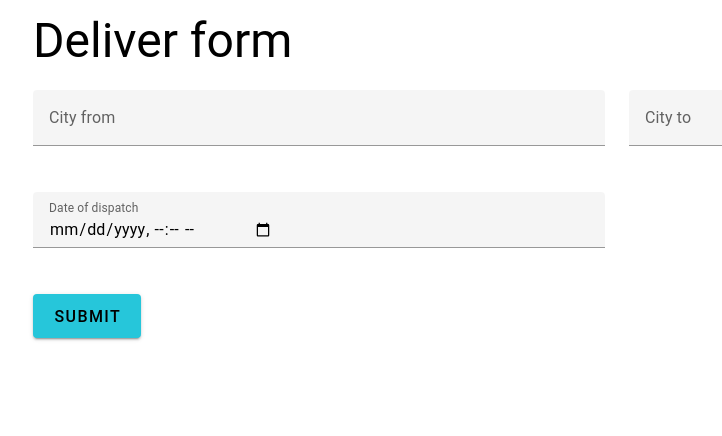
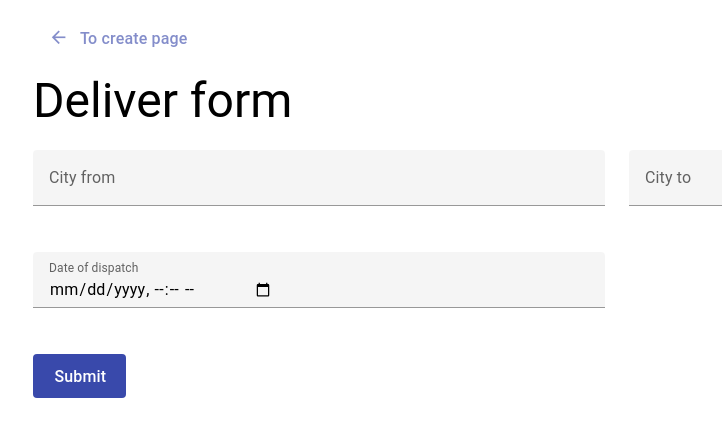
Before and after one commit to Artem-Zhuravlev/gotoinc-test, a Vue app: page /1/create/deliver in a window 1280 px wide. Shown: the top 436 px of the page, without its empty margins (23-745 px from the left). Built offline with nearby package versions, Linux system fonts and the light colour scheme.

Commit message:
feat(back-button-layout): add component  for forms

```diff
--- a/package.json
+++ b/package.json
@@ -8,6 +8,7 @@
     "lint": "vue-cli-service lint"
   },
   "dependencies": {
+    "@mdi/font": "^7.4.47",
     "@vue/reactivity": "^3.4.21",
     "core-js": "^3.8.3",
     "vue": "^3.2.13",
--- a/src/entities/Deliver/ui/DeliverForm.vue
+++ b/src/entities/Deliver/ui/DeliverForm.vue
@@ -1,6 +1,5 @@
 <template>
   <v-form v-model="valid">
-    <v-container class="container">
     <h3 class="text-h3 mb-6">Deliver form</h3>
     <v-row>
       <v-col
@@ -41,21 +40,22 @@
       <v-col
         cols="12"
       >
-          <v-btn
+        <button-base
           type="submit"
           size="large"
-            color="cyan-lighten-1"
-          >Submit</v-btn>
+        >
+          Submit
+        </button-base>
       </v-col>
 
     </v-row>
-    </v-container>
   </v-form>
 </template>
 
 <script setup lang="ts">
 import { reactive, ref } from 'vue';
 import { requiredField } from '@/utils/validators';
+import { ButtonBase } from '@/shared';
 
 const valid = ref(false);
 
--- a/src/entities/Order/ui/OrderForm.vue
+++ b/src/entities/Order/ui/OrderForm.vue
@@ -1,6 +1,5 @@
 <template>
   <v-form v-model="valid">
-    <v-container class="container">
     <h3 class="text-h3 mb-6">Order form</h3>
     <v-row>
       <v-col
@@ -67,7 +66,6 @@
       </v-col>
 
     </v-row>
-    </v-container>
   </v-form>
 </template>
 
--- /dev/null
+++ b/src/layouts/BackButtonLayout/BackButtonLayout.vue
@@ -0,0 +1,38 @@
+<template>
+  <v-container class="container">
+    <button-base
+      class="mb-4"
+      replace
+      :to="createPageLink"
+      variant="plain"
+    >
+      <v-icon
+        start
+        icon="mdi-arrow-left"
+      />
+      To create page
+    </button-base>
+    <slot />
+  </v-container>
+</template>
+
+<script setup lang="ts">
+import { ButtonBase } from '@/shared';
+import { computed } from '@vue/reactivity';
+import { useRoute } from 'vue-router';
+
+const route = useRoute();
+
+const createPageLink = computed(() => {
+  return {
+    name: 'create',
+    params: {
+      id: route.params.id,
+    },
+  };
+});
+</script>
+
+<style scoped>
+
+</style>
--- /dev/null
+++ b/src/layouts/index.ts
@@ -0,0 +1,3 @@
+import BackButtonLayout from './BackButtonLayout/BackButtonLayout.vue';
+
+export { BackButtonLayout };
--- a/src/main.ts
+++ b/src/main.ts
@@ -4,6 +4,8 @@ import 'vuetify/styles/main.css';
 import { createVuetify } from 'vuetify';
 import * as components from 'vuetify/components';
 import * as directives from 'vuetify/directives';
+import { aliases, mdi } from 'vuetify/iconsets/mdi';
+import '@mdi/font/css/materialdesignicons.css';
 import router from './router';
 import store from './store';
 import App from './App.vue';
@@ -11,6 +13,13 @@ import App from './App.vue';
 const vuetify = createVuetify({
   components,
   directives,
+  icons: {
+    defaultSet: 'mdi',
+    aliases,
+    sets: {
+      mdi,
+    },
+  },
 });
 
 // eslint-disable-next-line newline-per-chained-call
--- a/src/views/CreateDeliver.vue
+++ b/src/views/CreateDeliver.vue
@@ -1,9 +1,10 @@
 <template>
-  <div class="create-deliver">
+  <back-button-layout>
     <deliver-form />
-  </div>
+  </back-button-layout>
 </template>
 
 <script setup lang="ts">
 import DeliverForm from '@/entities/Deliver';
+import { BackButtonLayout } from '@/layouts';
 </script>
--- a/src/views/CreateOrder.vue
+++ b/src/views/CreateOrder.vue
@@ -1,9 +1,10 @@
 <template>
-  <div class="create-order">
+  <back-button-layout>
     <order-form />
-  </div>
+  </back-button-layout>
 </template>
 
 <script setup lang="ts">
 import OrderForm from '@/entities/Order';
+import { BackButtonLayout } from '@/layouts';
 </script>
```
Also changed, not shown: 1 other file (tests, documents, lock files or other folders). Lines whose indentation alone changed are shown as unchanged.
